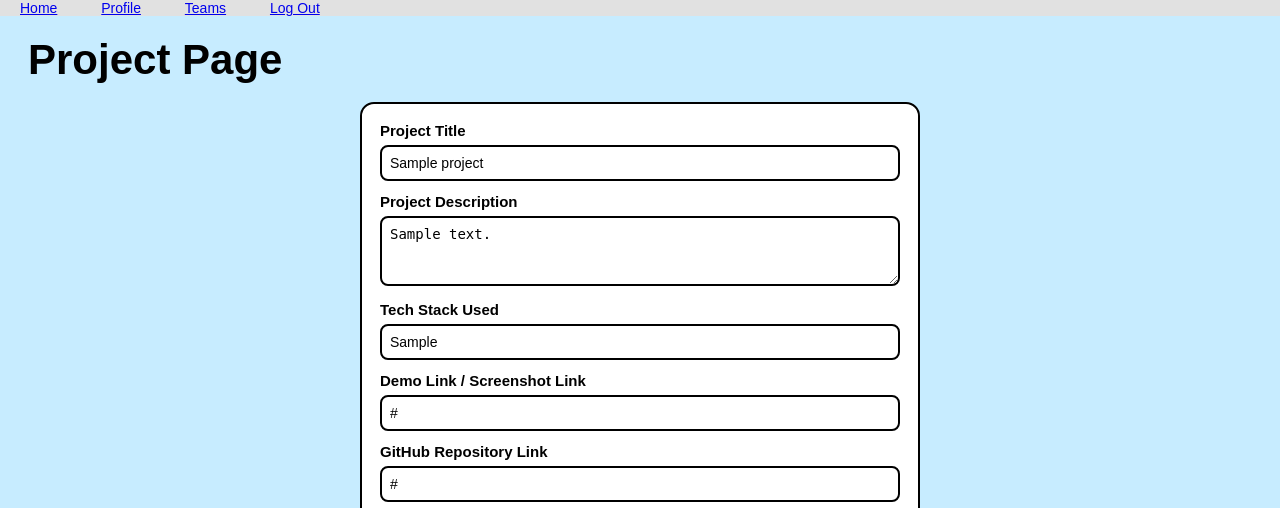
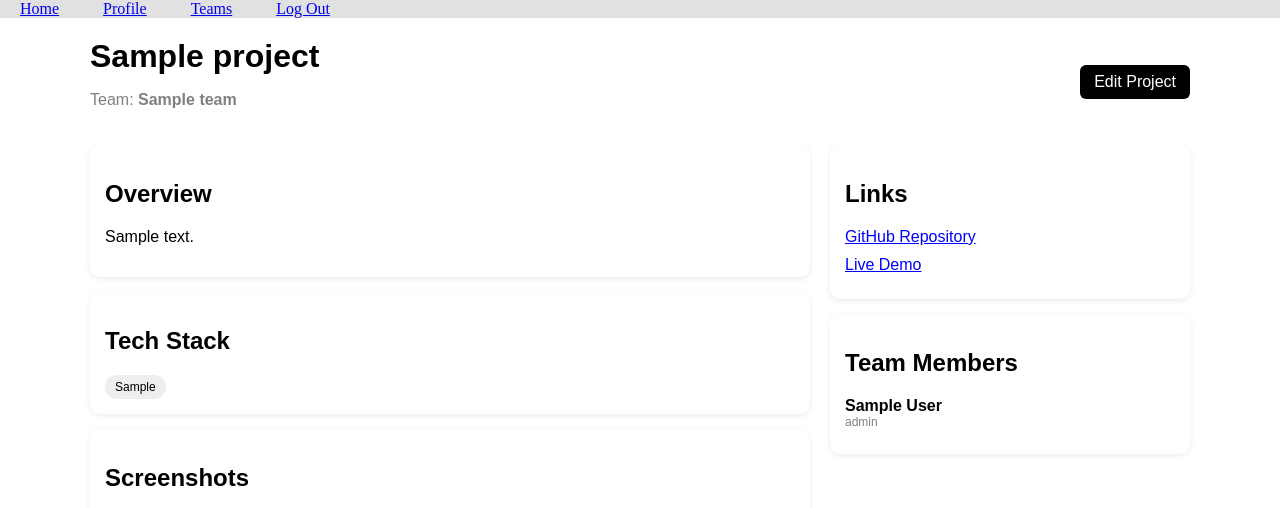
Before and after one commit to Yi-NightFish/HackHub, a Flask app: page /team/1/project in a window 1280 px wide. Shown: the top 508 px of the page. Run offline with Flask 3, Linux system fonts and the light colour scheme; the visitor is signed in with stand-in values (Sample User, id 1); tables that the repository leaves empty hold one stand-in row (values such as "Sample post"); some libraries are stand-ins or nearby versions.

Commit message:
add ss / contributions & project page in profile & edit project

```diff
--- a/app/routes.py
+++ b/app/routes.py
@@ -744,27 +744,32 @@ def project_page(team_id):
     team = db.session.get(Team, team_id)
     if not team:
         return "Team not found"
+    event = db.session.get(Event, team.event_id)
     current_user = db.session.get(User, session["user_id"])
     is_member = TeamMember.query.filter_by(team_id = team.id,
                                            user_id = session["user_id"]).first() is not None
-    if not is_member:
-        return "Only team members can view project page"
-    project = Project.query.filter_by(team_id=team.id).first()
+    can_edit = (is_member and team.leader_id == session["user_id"])
+    project = Project.query.filter_by(team_id = team.id).first()
     if not project:
         project = Project(team_id = team.id, title = f"{team.name} Project")
         db.session.add(project)
         db.session.commit()
     if request.method == "POST":
-        if team.leader_id != session["user_id"]:
+        if not can_edit:
             return "Only leader can edit project page"
         project.title = request.form.get("title")
         project.description = request.form.get("description")
         project.tech_stack = request.form.get("tech_stack")
         project.demo_link = request.form.get("demo_link")
         project.github_link = request.form.get("github_link")
+        project.screenshots = request.form.get("screenshots")
+        project.contributions = request.form.get("contributions")
+        team.project_submitted = True
         db.session.commit()
         return redirect(url_for("project_page", team_id = team.id))
     return render_template("project_page.html",
                            team = team,
                            project = project,
-                           current_user = current_user)
+                           current_user = current_user,
+                           can_edit = can_edit,
+                           event = event)
--- a/app/static/css/project.css
+++ b/app/static/css/project.css
@@ -1,132 +1,100 @@
-body {
-    background: #f7f7fb;
-    font-family: Arial, sans-serif;
-    color: #111;
-}
-
-.project-page {
-    padding: 24px 40px;
+.project-container {
+    max-width: 1100px;
+    margin: auto;
+    padding: 20px;
+    font-family: Arial;
 }
 
 .project-header {
-    background: white;
-    border: 1px solid #ddd;
-    border-radius: 14px;
-    padding: 28px;
-    margin-bottom: 24px;
+    display: flex;
+    justify-content: space-between;
+    align-items: center;
+    margin-bottom: 20px;
 }
 
-.project-header h1 {
-    font-size: 42px;
-    margin: 0 0 10px;
+.project-title {
+    font-size: 32px;
+    margin: 0;
 }
 
-.project-header p {
-    font-size: 18px;
-    max-width: 800px;
-    line-height: 1.5;
+.project-subtitle {
+    color: gray;
 }
 
-.project-layout {
-    display: grid;
-    grid-template-columns: 280px 1fr;
-    gap: 28px;
+.edit-btn {
+    background: black;
+    color: white;
+    padding: 8px 14px;
+    text-decoration: none;
+    border-radius: 6px;
 }
 
-.project-sidebar {
-    display: flex;
-    flex-direction: column;
-    gap: 18px;
+.project-grid {
+    display: grid;
+    grid-template-columns: 2fr 1fr;
+    gap: 20px;
 }
 
-.side-card,
-.project-section {
-    background: white;
-    border: 1px solid #ddd;
-    border-radius: 14px;
-    padding: 20px;
+.card {
+    background: #fff;
+    padding: 15px;
+    border-radius: 10px;
+    margin-bottom: 15px;
+    box-shadow: 0 2px 6px rgba(0,0,0,0.08);
 }
 
-.side-card h2,
-.project-section h2 {
-    margin-top: 0;
-    color: #5b4bb7;
+.tags {
+    display: flex;
+    flex-wrap: wrap;
+    gap: 8px;
 }
 
-.side-card a {
-    display: block;
-    background: #4b2bb3;
-    color: white;
-    text-decoration: none;
-    padding: 10px;
-    border-radius: 8px;
-    margin: 8px 0;
-    text-align: center;
-    font-weight: bold;
+.tag {
+    background: #eee;
+    padding: 5px 10px;
+    border-radius: 20px;
+    font-size: 12px;
 }
 
-.team-member {
-    margin-bottom: 12px;
+/* .gallery img {
+    width: 100%;
+    margin-bottom: 10px;
+    border-radius: 8px;
+} */
+
+.link-btn {
+    display: block;
+    margin-bottom: 10px;
+    color: blue;
 }
 
-.team-member span {
-    display: block;
-    color: #777;
-    font-size: 14px;
+.member {
+    display: flex;
+    gap: 10px;
+    margin-bottom: 10px;
 }
 
-.project-main {
-    display: flex;
-    flex-direction: column;
-    gap: 22px;
+.avatar {
+    width: 35px;
+    height: 35px;
+    background: #ddd;
+    border-radius: 50%;
 }
 
-input,
-textarea {
-    width: 100%;
-    padding: 10px;
-    margin: 6px 0 14px;
-    border: 1px solid #bbb;
-    border-radius: 8px;
+.name {
+    font-weight: bold;
+    margin: 0;
 }
 
-textarea {
-    min-height: 100px;
+.role {
+    font-size: 12px;
+    color: gray;
+    margin: 0;
 }
 
-button {
-    background: #4b2bb3;
-    color: white;
-    border: none;
-    border-radius: 8px;
-    padding: 10px 18px;
-    font-weight: bold;
+.edit-card input,
+.edit-card textarea {
+    width: 100%;
+    margin-bottom: 10px;
+    padding: 8px;
 }
-
-table {
-    width: 100%;
-    border-collapse: collapse;
-}
-
-th,
-td {
-    border-bottom: 1px solid #ddd;
-    padding: 12px;
-    text-align: left;
-}
-
-.milestone,
-.task-item,
-.activity-item {
-    border-bottom: 1px solid #eee;
-    padding: 12px 0;
-}
-
-.back-link {
-    display: block;
-    margin-top: 24px;
-    text-align: center;
-    font-weight: bold;
-    color: #4b2bb3;
-    text-decoration: none;
-}
--- a/app/templates/project_page.html
+++ b/app/templates/project_page.html
@@ -1,78 +1,176 @@
 {% extends "base.html" %}
 
 {% block css %}
-<link rel="stylesheet" href="{{ url_for('static', filename='css/team.css') }}">
+<link rel="stylesheet" href="{{ url_for('static', filename='css/project.css') }}">
 {% endblock %}
 
 {% block content %}
-<div class="team-page">
-    <h1 class="team-title">Project Page</h1>
 
-    {% if team.leader_id == current_user.id %}
-    <form class="form-box" method="POST">
-        <label>Project Title</label>
-        <input type="text" name="title" value="{{ project.title }}" required>
+<div class="project-container">
 
-        <label>Project Description</label>
-        <textarea name="description">{{ project.description or "" }}</textarea>
+    <!-- HEADER -->
+    <div class="project-header">
 
-        <label>Tech Stack Used</label>
-        <input type="text" name="tech_stack" value="{{ project.tech_stack or '' }}">
+        <div>
+            <h1 class="project-title">{{ project.title }}</h1>
 
-        <label>Demo Link / Screenshot Link</label>
-        <input type="text" name="demo_link" value="{{ project.demo_link or '' }}">
-
-        <label>GitHub Repository Link</label>
-        <input type="text" name="github_link" value="{{ project.github_link or '' }}">
-
-        <button type="submit">Save Project Page</button>
-    </form>
-    {% endif %}
-
-    <div class="detail-box">
-        <h2>{{ project.title }}</h2>
-
-        <p><strong>Description:</strong> {{ project.description or "-" }}</p>
-        <p><strong>Tech Stack:</strong> {{ project.tech_stack or "-" }}</p>
-
-        <p>
-            <strong>Demo / Screenshots:</strong>
-            {% if project.demo_link %}
-            <a href="{{ project.demo_link }}" target="_blank">{{ project.demo_link }}</a>
-            {% else %}
-            -
-            {% endif %}
-        </p>
-
-        <p>
-            <strong>GitHub Repository:</strong>
-            {% if project.github_link %}
-            <a href="{{ project.github_link }}" target="_blank">{{ project.github_link }}</a>
-            {% else %}
-            -
-            {% endif %}
+            <p class="project-subtitle">
+                Team: <strong>{{ team.name }}</strong>
             </p>
         </div>
 
+        {% if team.leader_id == current_user.id %}
+        <a class="edit-btn" href="#edit-section">Edit Project</a>
+        {% endif %}
+
+    </div>
+
+    <!-- MAIN GRID -->
+    <div class="project-grid">
+
+        <!-- LEFT SIDE -->
+        <div class="project-main">
+
+            <!-- DESCRIPTION -->
+            <section class="card">
+                <h2>Overview</h2>
+                <p>
+                    {{ project.description or "No description provided yet." }}
+                </p>
+            </section>
+
+            <!-- TECH STACK -->
+            <section class="card">
+                <h2>Tech Stack</h2>
+
+                {% if project.tech_stack %}
+                    <div class="tags">
+                        {% for tech in project.tech_stack.split(',') %}
+                            <span class="tag">{{ tech.strip() }}</span>
+                        {% endfor %}
+                    </div>
+                {% else %}
+                    <p>-</p>
+                {% endif %}
+            </section>
+
+            <!-- SCREENSHOTS -->
+            <section class="card">
+                <h2>Screenshots</h2>
+
+                {% if project.screenshots %}
+                    <div class="gallery">
+                        {% for img in project.screenshots.split(',') %}
+                            <img src="{{ img.strip() }}" alt="screenshot">
+                        {% endfor %}
+                    </div>
+                {% else %}
+                    <p>No screenshots uploaded.</p>
+                {% endif %}
+            </section>
+
+            <!-- CONTRIBUTIONS -->
+            <section class="card">
+                <h2>Team Contributions</h2>
+
+                {% if project.contributions %}
+                    <pre class="contribution-box">
+{{ project.contributions }}
+                    </pre>
+                {% else %}
+                    <p>No contributions added yet.</p>
+                {% endif %}
+            </section>
+
+        </div>
+
+        <!-- RIGHT SIDE -->
+        <div class="project-side">
+
+            <!-- LINKS -->
+            <section class="card">
+                <h2>Links</h2>
+
+                {% if project.github_link %}
+                <a href="{{ project.github_link }}" target="_blank" class="link-btn">
+                    GitHub Repository
+                </a>
+                {% endif %}
+
+                {% if project.demo_link %}
+                <a href="{{ project.demo_link }}" target="_blank" class="link-btn">
+                    Live Demo
+                </a>
+                {% endif %}
+
+                {% if not project.github_link and not project.demo_link %}
+                <p>No links available.</p>
+                {% endif %}
+
+            </section>
+
+            <!-- TEAM -->
+            <section class="card">
                 <h2>Team Members</h2>
 
                 {% for member in team.members %}
-    <div class="member-row">
-        {{ member.user.name or member.user.email }} - {{ member.roles or "Member" }}
+                <div class="member">
+                    <div>
+                        <p class="name">
+                            {{ member.user.name or member.user.email }}
+                        </p>
+                        <p class="role">
+                            {{ member.roles or "Member" }}
+                        </p>
+                    </div>
                 </div>
                 {% endfor %}
 
-    <h2>Individual Contributions</h2>
+            </section>
 
-    <div class="detail-box">
-        {% for member in team.members %}
-        <p>
-            <strong>{{ member.user.name or member.user.email }}:</strong>
-            {{ member.roles or "Member" }}
-        </p>
-        {% endfor %}
         </div>
 
-    <a class="back-link" href="{{ url_for('team_detail', team_id=team.id) }}">Back to Team</a>
     </div>
+
+    <!-- EDIT SECTION (ONLY FOR LEADER) -->
+    {% if team.leader_id == current_user.id %}
+    <section id="edit-section" class="card edit-card">
+
+        <h2>Edit Project</h2>
+
+        <form method="POST">
+
+            <input type="text" name="title"
+                   value="{{ project.title }}"
+                   placeholder="Project Title">
+
+            <textarea name="description"
+                      placeholder="Project Description">{{ project.description }}</textarea>
+
+            <input type="text" name="tech_stack"
+                   value="{{ project.tech_stack }}"
+                   placeholder="React, Flask, MySQL">
+
+            <input type="text" name="demo_link"
+                   value="{{ project.demo_link }}"
+                   placeholder="Demo Link">
+
+            <input type="text" name="github_link"
+                   value="{{ project.github_link }}"
+                   placeholder="GitHub Link">
+
+            <button type="submit">Save Changes</button>
+
+        </form>
+
+    </section>
+    {% endif %}
+
+    <a href="{{ url_for('team_detail', team_id=team.id) }}"
+       class="back-link">
+        ← Back to Team
+    </a>
+
+</div>
+
 {% endblock %}
```
Also changed, not shown: app/templates/profile.html (+34 -11 lines). Lines whose indentation alone changed are shown as unchanged.
